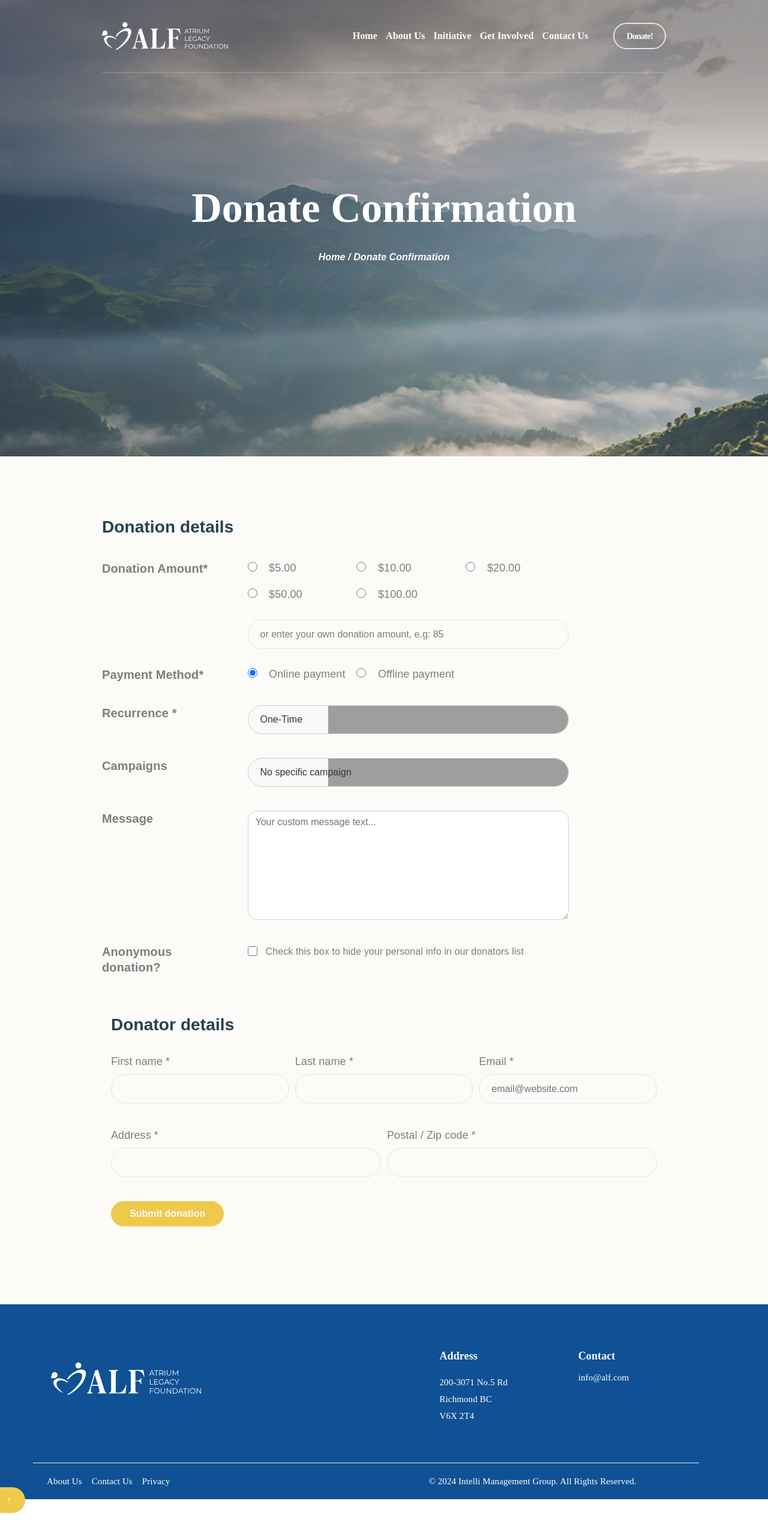
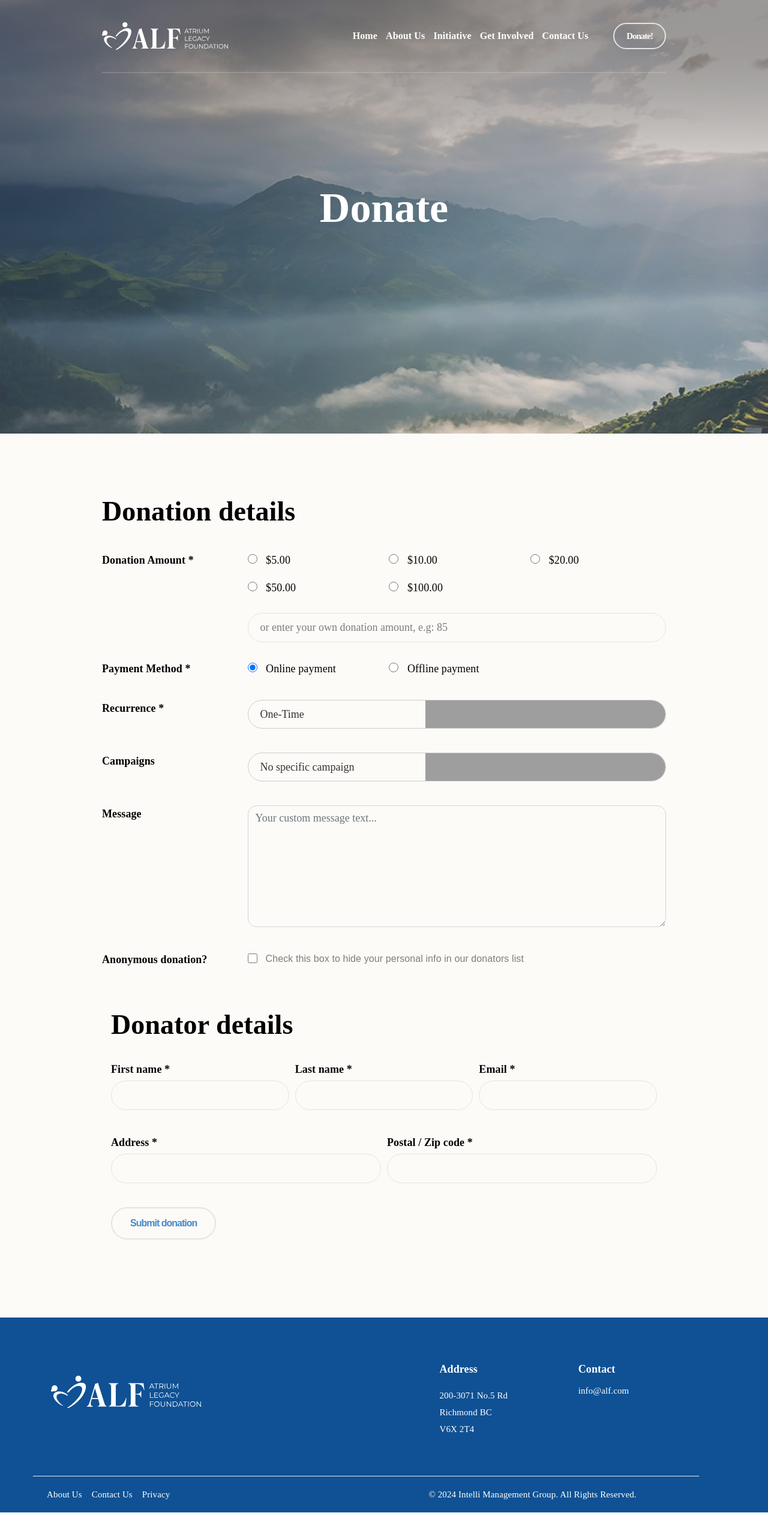
Before and after one commit to salmankhan03/Atriumlegacy, a PHP site: page /donate.php in a window 1280 px wide. Shown: the whole page at 60% size. After the commit the page ends 2522 px from the top, so only its background shows below. Run offline with PHP 8.4, Linux system fonts and the light colour scheme; some web fonts are replaced; grey boxes are pictures that could not be loaded.

Commit message:
update donate page style

```diff
--- a/css/style.css
+++ b/css/style.css
@@ -28,6 +28,7 @@ body {
      line-height: 1.62em;
      text-transform: none;
      letter-spacing: 0.1px;
+     background-color: #fff;
  }
 
  .content-section {
--- a/donate.php
+++ b/donate.php
@@ -12,36 +12,36 @@
       <script src="https://ajax.googleapis.com/ajax/libs/jquery/3.7.1/jquery.min.js"></script>
       <script src="https://maxcdn.bootstrapcdn.com/bootstrap/4.5.2/js/bootstrap.min.js"></script>
       <style>
-         .initiativeBanner {
+         .donateBanner {
             background-image: url('./img/donate/donate-banner.jpg');
             background-position: top center;
             background-repeat: no-repeat;
             background-attachment: scroll;
             background-size: cover;
          }
-         .custom-banner {
+         /* .custom-banner {
             background-image: url('./img/our_initiatives/our_initiatives_4.jpg');
             background-position: center center;
             background-repeat: no-repeat;
             background-attachment: scroll;
             background-size: cover;
-            }
+            } */
 
-         .nav-tabs .nav-link {
+         /* .nav-tabs .nav-link {
             display: flex;
             align-items: center;
          }
          .nav-tabs .nav-link:hover {
             color:#000000
-         }
+         } */
          /* .nav-tabs .nav-link .tab-icon {
             margin-right: 5px;
          } */
-         .cards:hover {
+         /* .cards:hover {
             background-color: transparent !important;
-            /* transform: scale(1.02); */
-         }
-         .card-fonts-heading-color:hover{
+            transform: scale(1.02);
+         } */
+         /* .card-fonts-heading-color:hover{
             color:#000000 !important;
          }
 
@@ -60,7 +60,7 @@
          .nav-link.active,
          .nav-item.show .nav-link .icon-title {
                color: #0b9444 !important;
-            }
+            } */
          /* .nav-tabs{
             display: flex;
             flex-wrap: wrap;
@@ -71,7 +71,7 @@
          /* .no-bullets {
 
          } */
-         .nav-item{
+         /* .nav-item{
             margin-bottom: 45px !important;
          }
          .tab-icon {
@@ -106,8 +106,8 @@
             flex-direction:column;
             align-items:center;
             text-align:center;
-         }
-         .cmsmasters_breadcrumbs_inner{
+         } */
+         /* .cmsmasters_breadcrumbs_inner{
             display: inline-block;
             padding-top: 13px;
             vertical-align: middle;
@@ -133,7 +133,7 @@
             font-style: normal;
             text-transform: none;
             text-decoration: none;
-         }
+         } */
 
          .form-padding{
             padding-top: 30px;
@@ -141,14 +141,20 @@
          }
 
          .form-label{
-            font-family: 'Merriweather Sans', Arial, Helvetica, 'Nimbus Sans L', sans-serif;
+            /* font-family: 'Merriweather Sans', Arial, Helvetica, 'Nimbus Sans L', sans-serif;
             font-size: 20px;
             line-height: 26px;
             font-weight: bold;
             font-style: normal;
             text-transform: none;
             text-decoration: none;
-            color: #7d7d7d;
+            color: #7d7d7d; */
+            font-family: 'Montserrat';
+            font-size: 18px !important;
+            line-height: 28px;
+            font-weight: 400;
+            color: #000;
+            font-weight: bold;
          }
 
          .radio-grid {
@@ -171,9 +177,14 @@
         }
 
         .donation_amount{
-            font-size: 18px;
-            color: #7d7d7d;
-            padding-left: 15px;
+            /* font-size: 18px;
+            color: #7d7d7d; */
+            padding-left: 10px;
+            font-family: 'Montserrat';
+            font-size: 18px !important;
+            line-height: 28px;
+            font-weight: 400;
+            color: #000;
         }
 
         .margin-top{
@@ -187,7 +198,7 @@
             font-size: 16px;
             border: 1px solid #ccc;
             border-radius: 25px;
-            background-color: #f9f9f9;
+            background-color: transparent;
             color: #333;
             outline: none;
             transition: background-color 0.3s ease, color 0.3s ease;
@@ -205,11 +216,16 @@
         .form-control {
             width: 100%;
             padding: 10px;
-            font-size: 16px;
+            /* font-size: 16px; */
             border: 1px solid #ccc;
             border-radius: 5px;
             box-sizing: border-box;
             margin-bottom: 10px;
+            font-family: 'Montserrat';
+            font-size: 18px !important;
+            line-height: 28px;
+            font-weight: 400;
+            color: #000;
         }
 
         .form-label {
@@ -227,37 +243,13 @@
             flex: 1;
         }
 
-        .detail-form-label{
+        /* .detail-form-label{
             font-size: 18px;
             line-height: 26px;
             font-weight: normal;
             font-style: normal;
             color: #7d7d7d;
-        }
-
-        .btn {
-            padding: 4px 30px !important;
-            border-color: #efc94c !important;
-            background-color: #efc94c !important;
-            color: #fdfbf8 !important;
-            font-size: 16px !important;
-            line-height: 40px !important;
-            font-weight: bold !important;
-            font-style: normal !important;
-            text-transform: none !important;
-            max-width: 100% !important;
-            cursor: pointer !important;
-            display: inline-block !important;
-            padding: 0 30px !important;
-            position: relative !important;
-            white-space: nowrap !important;
-            text-align: center !important;
-            border-width: 1px !important;
-            border-style: solid !important;
-            -webkit-border-radius: 30px !important;
-            border-radius: 30px !important;
-        }
-
+        } */
 
         @media (max-width: 992px) {
             .radio-grid {
@@ -276,6 +268,15 @@
                font-size: 36px;
             }
          }
+
+         textarea::placeholder, input::placeholder {
+            font-family: 'Montserrat';
+            font-size: 18px !important;
+            line-height: 28px;
+            font-weight: 400;
+            color: #000;
+        }
+
       </style>
    </head>
    <body>
@@ -286,27 +287,32 @@
                 <div class="middle_content entry"></div>
             </div>
             <!-- Banner -->
-            <div class="initiativeBanner">
-                <div class="container text-center banner-paddings">
+            <div class="donateBanner">
+                <!-- <div class="container text-center banner-paddings">
                     <h2 class="banner-header text-center white-text">Donate Confirmation</h2>
                     <div class="cmsmasters_breadcrumbs_inner">
                         <a href="index.php" class="cms_home">Home</a>
                         <span class="breadcrumbs_sep"> / </span>
                         <span>Donate Confirmation</span>
                     </div>
+                </div> -->
+                <div class = "container text-center banner-paddings">
+                    <h2 class = "banner-header text-center white-text">
+                        Donate
+                    </h2>
                 </div>
             </div>
 
             <div class="header_mid_inner pd-0 content-padding">
-                <h2 class="cmsmasters_donation_form_title">Donation details</h2>
+                <h2 class="h2-title">Donation details</h2>
                 <form action="send_donation_mail.php" method="post" class="init" aria-label="Contact form" novalidate="novalidate" data-status="init" data-inited-validation="1">
                     <div class="row">
                         <div class="col-md-12 col-sm-12 form-padding">
                             <div class="row">
-                                <div class="col-md-3 col-sm-5">
-                                    <label class="form-label">Donation Amount*</label>
+                                <div class="col-md-3 col-sm-3">
+                                    <label class="form-label">Donation Amount *</label>
                                 </div>
-                                <div class="col-md-7 col-sm-7" id="donation-group">
+                                <div class="col-md-9 col-sm-9" id="donation-group">
                                     <div class="radio-grid">
                                         <div>
                                             <input type="radio" id="donation1" name="donation_options" value="5">
@@ -331,16 +337,16 @@
                                     </div>
 
                                     <div style="margin-top: 20px;">
-                                        <input type="number" id="donation_custom_amount" name="custom_amount" min="1" placeholder="or enter your own donation amount, e.g: 85" style="width: 100%">
+                                        <input class="donation_amount" type="number" id="donation_custom_amount" name="custom_amount" min="1" placeholder="or enter your own donation amount, e.g: 85" style="width: 100%">
                                     </div>
                                 </div>
                             </div>
 
                             <div class="row margin-top">
-                                <div class="col-md-3 col-sm-5">
-                                    <label class="form-label">Payment Method*</label>
+                                <div class="col-md-3 col-sm-3">
+                                    <label class="form-label">Payment Method  *</label>
                                 </div>
-                                <div class="col-md-7 col-sm-7" id="payment-method-group">
+                                <div class="col-md-9 col-sm-9" id="payment-method-group">
                                     <div class="radio-grid">
                                         <div>
                                             <input type="radio" checked id="online" name="paymentOption" value="onlinePayment">
@@ -355,10 +361,10 @@
                             </div>
 
                             <div class="row margin-top" id="recur">
-                                <div class="col-md-3 col-sm-5" id="recurrence-label">
+                                <div class="col-md-3 col-sm-3" id="recurrence-label">
                                     <label class="form-label">Recurrence *</label>
                                 </div>
-                                <div class="col-md-7 col-sm-7" id="recurrence">
+                                <div class="col-md-9 col-sm-9" id="recurrence">
                                     <select class="form-control" name="recurrence" id="recurrence_select">
                                         <option value="one-time" selected>One-Time</option>
                                         <option value="weekly">Weekly</option>
@@ -369,10 +375,10 @@
                             </div>
 
                             <div class="row margin-top">
-                                <div class="col-md-3 col-sm-5">
+                                <div class="col-md-3 col-sm-3">
                                     <label class="form-label">Campaigns</label>
                                 </div>
-                                <div class="col-md-7 col-sm-7" id="campaign">
+                                <div class="col-md-9 col-sm-9" id="campaign">
                                     <select class="form-control" name="campaign" id="campaign_select">
                                         <option value="" selected>No specific campaign</option>
                                         <option value="9500">Let's Help the Endangered Species Today - (Target: 9500.00)</option>
@@ -387,19 +393,19 @@
                             </div>
 
                             <div class="row margin-top">
-                                <div class="col-md-3 col-sm-5">
+                                <div class="col-md-3 col-sm-3">
                                     <label class="form-label">Message</label>
                                 </div>
-                                <div class="col-md-7 col-sm-7">
-                                    <textarea class="form-control" name="message" rows="7" placeholder="Your custom message text..." style="border-radius: 15px;"></textarea>
+                                <div class="col-md-9 col-sm-9">
+                                    <textarea class="form-control" name="message" id="message" rows="7" placeholder="Your custom message text..." style="border-radius: 15px; background-color: transparent;"></textarea>
                                 </div>
                             </div>
 
                             <div class="row margin-top">
-                                <div class="col-md-3 col-sm-5">
+                                <div class="col-md-3 col-sm-3">
                                     <label class="form-label">Anonymous donation?</label>
                                 </div>
-                                <div class="col-md-7 col-sm-7">
+                                <div class="col-md-9 col-sm-9">
                                     <div>
                                         <input type="checkbox" id="anonymous-donation" name="anonymous-donation">
                                         <label for="anonymous-donation" style="margin: 0 0 0 30px; color: #7d7d7d;">Check this box to hide your personal info in our donators list</label>
@@ -410,22 +416,22 @@
                     </div>
 
                     <div class="col-md-12 col-sm-12 form-padding">
-                        <h2 class="cmsmasters_donation_form_title">Donator details</h2>
+                        <h2 class="h2-title">Donator details</h2>
 
                         <div class="row margin-top">
                             <div class="col-md-12 col-sm-12">
                                 <div class="input-group">
                                     <div>
-                                        <label for="first-name" class="detail-form-label">First name *</label>
+                                        <label for="first-name" class="form-label">First name *</label>
                                         <input type="text" id="first-name" name="first-name" class="form-control" placeholder="">
                                     </div>
                                     <div>
-                                        <label for="last-name" class="detail-form-label">Last name *</label>
+                                        <label for="last-name" class="form-label">Last name *</label>
                                         <input type="text" id="last-name" name="last-name" class="form-control" placeholder="">
                                     </div>
                                     <div>
-                                        <label for="email" class="detail-form-label">Email *</label>
-                                        <input type="email" id="email" name="email" class="form-control" placeholder="email@website.com">
+                                        <label for="email" class="form-label">Email *</label>
+                                        <input type="email" id="email" name="email" class="form-control" placeholder="">
                                     </div>
                                 </div>
                             </div>
@@ -435,11 +441,11 @@
                             <div class="col-md-12 col-sm-12">
                                 <div class="input-group">
                                     <div>
-                                        <label for="address" class="detail-form-label">Address *</label>
+                                        <label for="address" class="form-label">Address *</label>
                                         <input type="text" id="address" name="address" class="form-control" placeholder="">
                                     </div>
                                     <div>
-                                        <label for="zip" class="detail-form-label">Postal / Zip code *</label>
+                                        <label for="zip" class="form-label">Postal / Zip code *</label>
                                         <input type="text" id="zip" name="zip" class="form-control" placeholder="">
                                     </div>
                                 </div>
@@ -448,7 +454,7 @@
 
                         <div class="row margin-top">
                             <div class="col-md-12 col-sm-12">
-                                <button class="btn" type="submit">Submit donation</button>
+                                <button class="custom-btn2" type="submit">Submit donation</button>
                             </div>
                         </div>
                     </div>
--- a/involved.php
+++ b/involved.php
@@ -109,7 +109,7 @@
                         </h4>
                      </div>
                      <div id="" class="button_wrap">
-                        <a href="#" class="custom-btn2">
+                        <a href="./donate.php" class="custom-btn2">
                            <span>Donate Now</span>
                         </a>
                      </div>
```
Also changed, not shown: contact_us.php (+7 -7 lines).
